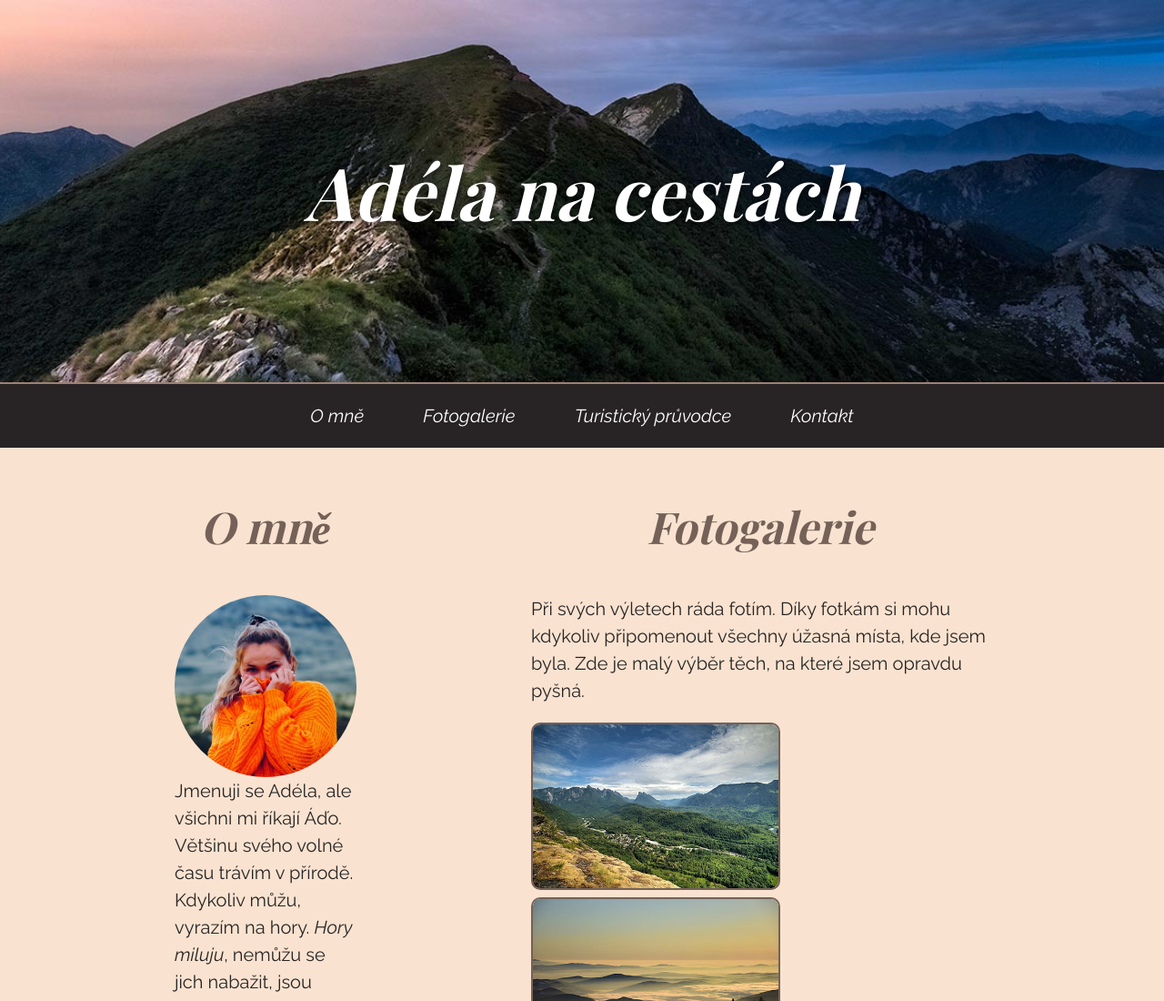
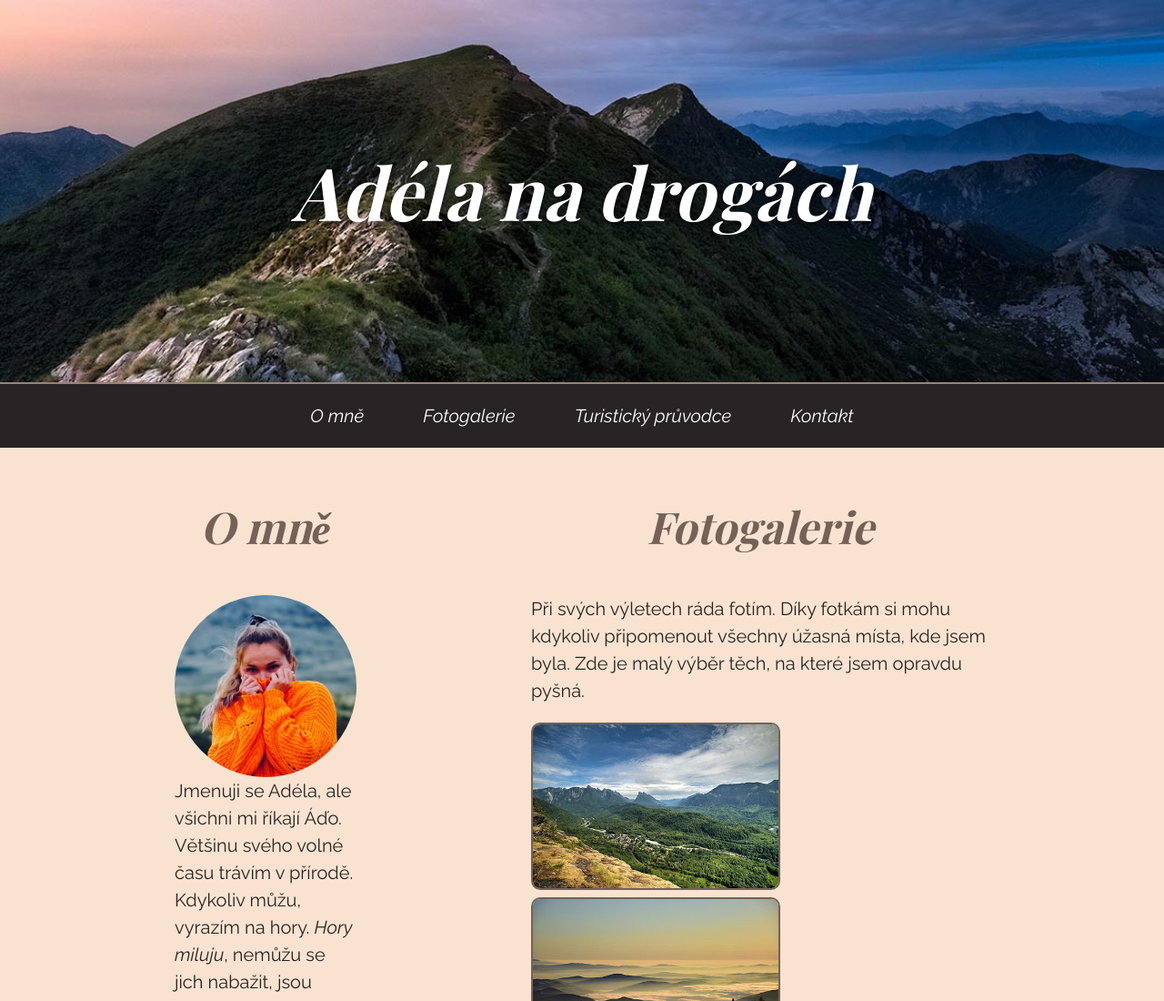
Before and after one commit to Nukass/NukassTron, a plain HTML site: page index.html in a window 1280 px wide. Shown: the top 1100 px of the page at 91% size. Drawn offline with nearby package versions, Linux system fonts and the light colour scheme; a web font is replaced by a local one.

Commit message:
Update index.html

```diff
--- a/index.html
+++ b/index.html
@@ -13,7 +13,7 @@
 <body>
     <!-- Záhlaví stránky -->
     <header class="header">
-        <h1>Adéla na cestách</h1>
+        <h1>Adéla na drogách</h1>
     </header>
 
     <!-- Navigační menu -->
```
